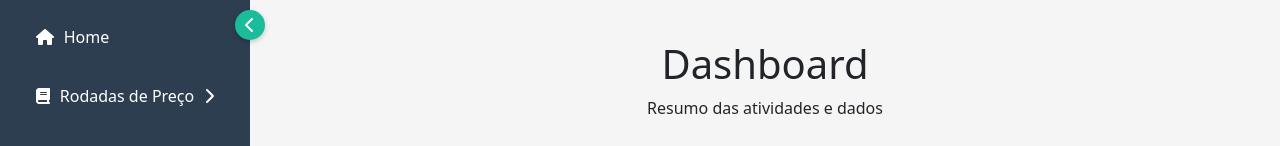
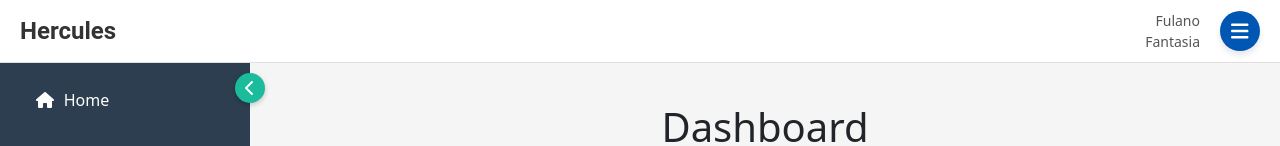
Before and after one commit to alexandrebfreitas/herculesenergy, a Vue app in the folder frontend/app/: page / in a window 1280 px wide. Shown: the top 146 px of the page. Built offline with nearby package versions, Linux system fonts and the light colour scheme; no server answers.

Commit message:
Melhoria do Header

```diff
--- /dev/null
+++ b/frontend/app/src/components/OptionMenuButton.vue
@@ -0,0 +1,77 @@
+<template>
+  <header class="main-header">
+    <div class="container">
+      <div class="logo">Hercules</div>
+      <div class="menu">
+        <button class="btn-menu" @click="toggleMenu">
+          <font-awesome-icon icon="bars" />
+        </button>
+        <nav v-show="menuOpen" class="menu-dropdown">
+          <ul>
+            <li><router-link to="/about">About</router-link></li>
+            <li><router-link to="/login">Login</router-link></li>
+            <li><router-link to="/register">Register</router-link></li>
+            <li><button @click="logout">Logout</button></li>
+          </ul>
+        </nav>
+      </div>
+    </div>
+  </header>
+</template>
+
+<script>
+export default {
+  data() {
+    return {
+      menuOpen: false,
+    };
+  },
+  methods: {
+    toggleMenu() {
+      this.menuOpen = !this.menuOpen;
+    },
+    logout() {
+      localStorage.removeItem("authToken"); // Exemplo de logout
+      this.$router.push("/login");
+    },
+  },
+};
+</script>
+
+<style scoped>
+.main-header {
+  display: flex;
+  justify-content: space-between;
+  align-items: center;
+  padding: 10px 20px;
+  background: #fff;
+  box-shadow: 0 2px 4px rgba(0, 0, 0, 0.1);
+}
+
+.btn-menu {
+  background: none;
+  border: none;
+  font-size: 20px;
+  cursor: pointer;
+}
+
+.menu-dropdown {
+  position: absolute;
+  top: 50px;
+  right: 20px;
+  background: white;
+  box-shadow: 0 2px 8px rgba(0, 0, 0, 0.2);
+  border-radius: 8px;
+}
+
+.menu-dropdown ul {
+  list-style: none;
+  margin: 0;
+  padding: 10px;
+}
+
+.menu-dropdown li {
+  padding: 10px;
+  text-align: center;
+}
+</style>
--- a/frontend/app/src/layouts/MainLayout.vue
+++ b/frontend/app/src/layouts/MainLayout.vue
@@ -1,9 +1,44 @@
 <template>
   <div class="main-layout">
-    <Sidebar />
-    <main class="content">
-      <router-view />
-    </main>
+    <header class="main-header shadow-sm">
+      <div class="header-container">
+        <!-- Nome da Empresa -->
+        <h1 class="company-name">Hercules</h1>
+
+        <!-- Informações do Usuário e Botão do Menu -->
+        <div class="header-right">
+          <div class="user-info">
+            <span class="user-name"><i class="fas fa-user"></i> Fulano</span>
+            <span class="user-company"><i class="fas fa-building"></i> Fantasia</span>
+          </div>
+          <div class="dropdown">
+          <button
+            class="btn btn-primary header-btn styled-menu-btn"
+            type="button"
+            id="menuButton"
+            data-bs-toggle="dropdown"
+            aria-expanded="false"
+          >
+            <font-awesome-icon icon="bars" />
+          </button>
+            <ul class="dropdown-menu" aria-labelledby="menuButton">
+              <li><a class="dropdown-item" href="/about">About</a></li>
+              <li><a class="dropdown-item" href="/login">Login</a></li>
+              <li><a class="dropdown-item" href="/register">Register</a></li>
+              <li><hr class="dropdown-divider" /></li>
+              <li><a class="dropdown-item" href="/logout">Sair</a></li>
+            </ul>
+          </div>
+        </div>
+      </div>
+    </header>
+
+    <div class="content-wrapper">
+      <Sidebar />
+      <main class="content">
+        <router-view />
+      </main>
+    </div>
   </div>
 </template>
 
@@ -19,14 +54,89 @@ export default {
 </script>
 
 <style scoped>
+/* Layout Principal */
 .main-layout {
   display: flex;
+  flex-direction: column;
   height: 100vh;
 }
 
-/* Ajuste dinâmico do conteúdo */
-.sidebar {
-  flex-shrink: 0;
+/* Header */
+.main-header {
+  background-color: #ffffff;
+  padding: 10px 20px;
+  display: flex;
+  align-items: center;
+  justify-content: space-between;
+  border-bottom: 1px solid #e0e0e0;
+}
+
+.header-container {
+  display: flex;
+  align-items: center;
+  justify-content: space-between;
+  width: 100%;
+}
+
+/* Nome da Empresa */
+.company-name {
+  font-family: "Roboto", sans-serif;
+  font-weight: bold;
+  color: #333;
+  font-size: 24px;
+  margin: 0;
+}
+
+/* Informações do Usuário e Botão do Menu */
+.header-right {
+  display: flex;
+  align-items: center;
+  gap: 20px;
+}
+
+.user-info {
+  display: flex;
+  flex-direction: column;
+  align-items: flex-end;
+}
+
+.user-info .user-name,
+.user-info .user-company {
+  font-size: 14px;
+  color: #555;
+}
+
+.user-info .user-name i,
+.user-info .user-company i {
+  margin-right: 5px;
+}
+
+/* Botão do Menu */
+.header-btn {
+  font-size: 18px;
+  display: flex;
+  align-items: center;
+  justify-content: center;
+  padding: 5px;
+  width: 40px;
+  height: 40px;
+  border-radius: 50%;
+  transition: background-color 0.3s, box-shadow 0.3s;
+}
+
+.header-btn i {
+  font-size: 20px;
+}
+
+.header-btn:hover {
+  background-color: #0056b3;
+  box-shadow: 0 4px 6px rgba(0, 0, 0, 0.1);
+}
+
+/* Conteúdo */
+.content-wrapper {
+  display: flex;
+  flex: 1;
 }
 
 .content {
@@ -34,6 +144,30 @@ export default {
   padding: 20px;
   overflow-y: auto;
   background-color: #f5f5f5;
-  transition: margin-left 0.3s ease; /* Transição suave */
+  transition: margin-left 0.3s ease;
+}
+.styled-menu-btn {
+  background-color: #0056b3; /* Azul escuro */
+  color: #fff; /* Cor do texto */
+  font-size: 20px; /* Tamanho do ícone */
+  padding: 10px 15px; /* Espaçamento interno */
+  border: none; /* Sem borda */
+  border-radius: 50%; /* Botão arredondado */
+  display: flex;
+  justify-content: center;
+  align-items: center;
+  box-shadow: 0 4px 6px rgba(0, 0, 0, 0.1); /* Sombra suave */
+  transition: all 0.3s ease; /* Transição suave para hover */
+}
+
+.styled-menu-btn:hover {
+  background-color: #004494; /* Azul mais escuro no hover */
+  box-shadow: 0 6px 8px rgba(0, 0, 0, 0.2); /* Sombra mais forte no hover */
+  transform: scale(1.1); /* Leve ampliação */
+}
+
+.styled-menu-btn:active {
+  background-color: #003366; /* Azul ainda mais escuro no clique */
+  box-shadow: inset 0 3px 6px rgba(0, 0, 0, 0.3); /* Sombra interna */
 }
 </style>
--- a/frontend/app/src/main.js
+++ b/frontend/app/src/main.js
@@ -16,7 +16,8 @@ import {
     faCloudSun,   // Importa o ícone para Meteorologia
     faWater,      // Importa o ícone para Hidrologia
     faLayerGroup, // Importa o ícone para Decks
-    faChartLine   // Importa o ícone para Resultados
+    faChartLine,   // Importa o ícone para Resultados
+    faBars,    // Importa o ícone para Resultados
 } from "@fortawesome/free-solid-svg-icons";
 
 import $ from "jquery";
@@ -43,6 +44,7 @@ library.add(
     faWater,      // Adiciona o ícone à biblioteca
     faLayerGroup, // Adiciona o ícone à biblioteca
     faChartLine,   // Adiciona o ícone à biblioteca
+    faBars,   // Adiciona o ícone à biblioteca
 );
 
 // Cria o app Vue e registra o FontAwesomeIcon como componente global
--- a/package.json
+++ b/package.json
@@ -1,6 +1,7 @@
 {
   "dependencies": {
     "ace-builds": "^1.36.5",
+    "bootstrap": "^5.3.3",
     "jszip": "^3.10.1",
     "vue3-ace-editor": "^2.2.4"
   }
```
Also changed, not shown: 1 other file (tests, documents, lock files or other folders).
